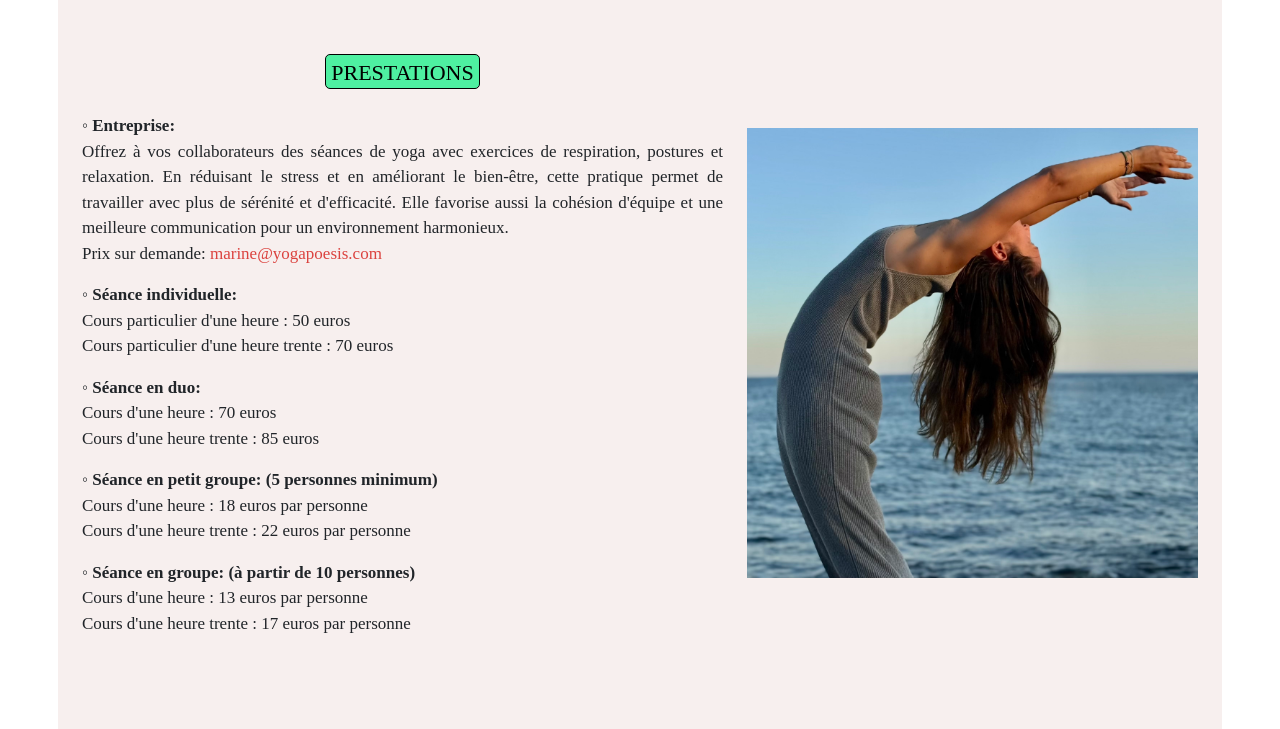
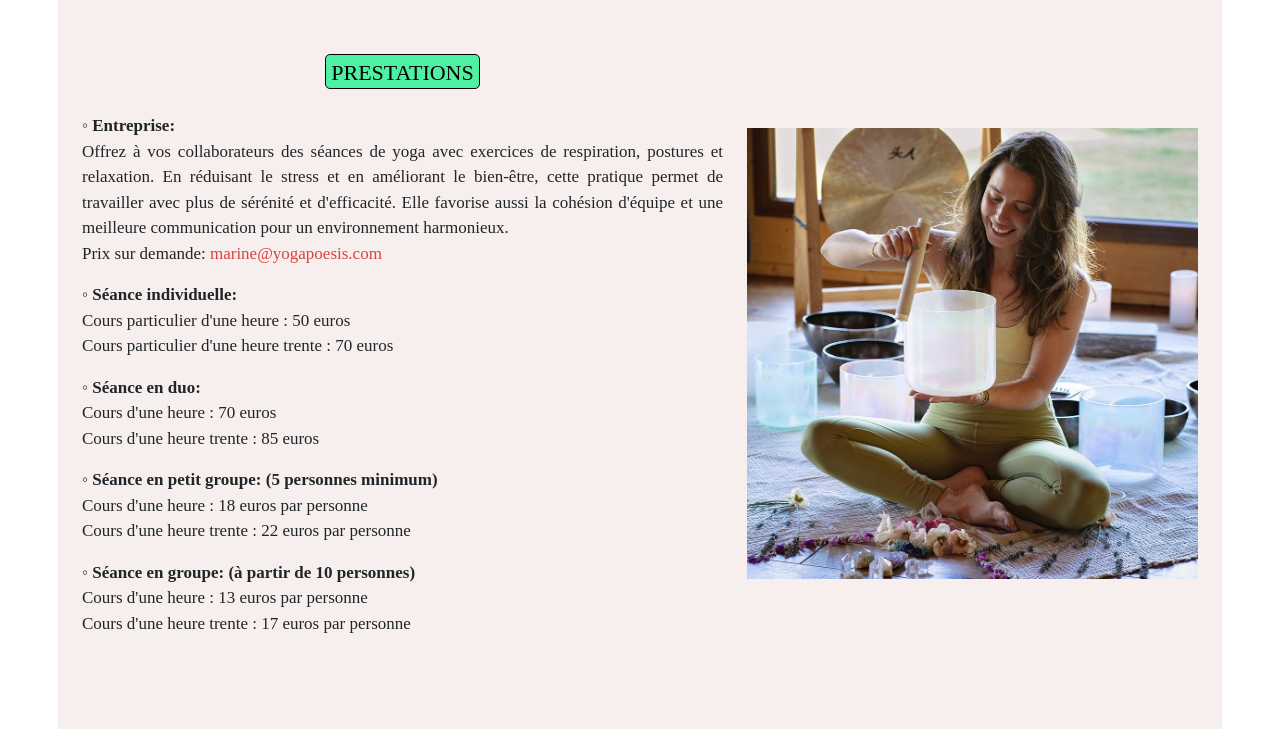
Before and after one commit to ltempier/yogapoesis, a plain HTML site: page index.html in a window 1280 px wide. Shown: the part 4460-5189 px from the top of the page. Drawn offline with Linux system fonts and the light colour scheme.

Commit message:
from deploy.sh

```diff
--- a/index.html
+++ b/index.html
@@ -389,7 +389,7 @@
                   </div>
                </div>
                <div class="col-md-5 d-flex justify-content-center align-items-center justify-content-end ">
-                  <img src="images/planning.jpg" alt="Posture de yoga" class="img-fluid ">
+                  <img src="images/IMG_5413 2.JPG" alt="Posture de yoga" class="img-fluid ">
                </div>
             </div>
          </section>
```
